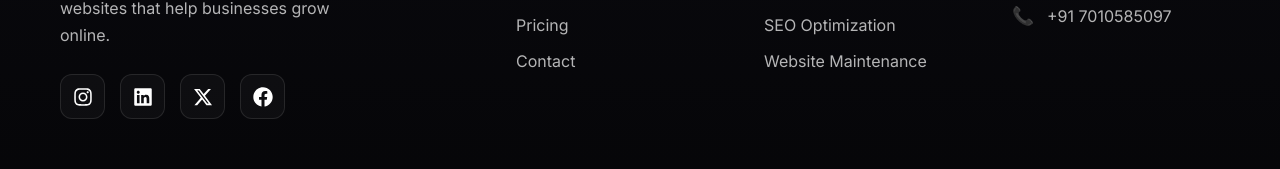
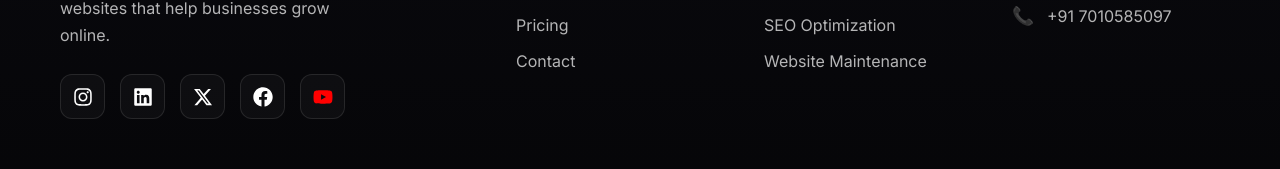
Before and after one commit to KANNAN-TECH/Buisness-website, a React (Vite) app: page / in a window 1280 px wide. Shown: the part 5738-5907 px from the top of the page. Built offline with nearby package versions, Linux system fonts and the light colour scheme.

Commit message:
Add YouTube social media icon to footer

```diff
--- a/src/components/Footer.jsx
+++ b/src/components/Footer.jsx
@@ -55,6 +55,11 @@ function Footer() {
                             <a href="https://www.facebook.com/share/18q2HdmaV4/" target="_blank" rel="noopener noreferrer" aria-label="Facebook">
                                 <svg viewBox="0 0 512 512" width="20" height="20" fill="currentColor">
                                     <path d="M504 256C504 119 393 8 256 8S8 119 8 256c0 123.78 90.69 226.38 209.25 245V327.69h-63V256h63v-54.64c0-62.15 37-96.48 93.67-96.48 27.14 0 55.52 4.84 55.52 4.84v61h-31.28c-30.8 0-40.41 19.12-40.41 38.73V256h68.75l-11 71.69h-57.75V501C413.31 482.38 504 379.78 504 256z" />
+                                </svg>
+                            </a>
+                            <a href="https://youtube.com/@kadigtech?si=cjpZ39lucnqDgntJ" target="_blank" rel="noopener noreferrer" aria-label="YouTube">
+                                <svg viewBox="0 0 576 512" width="20" height="20" fill="#FF0000">
+                                    <path d="M549.655 124.083c-6.281-23.65-24.787-42.276-48.284-48.597C458.781 64 288 64 288 64S117.22 64 74.629 75.486c-23.497 6.322-42.003 24.947-48.284 48.597-11.412 42.867-11.412 132.305-11.412 132.305s0 89.438 11.412 132.305c6.281 23.65 24.787 41.5 48.284 47.821C117.22 448 288 448 288 448s170.781 0 213.371-11.486c23.497-6.321 42.003-24.171 48.284-47.821 11.412-42.867 11.412-132.305 11.412-132.305s0-89.438-11.412-132.305zm-317.51 213.508V175.185l142.739 81.205-142.739 81.201z" />
                                 </svg>
                             </a>
                         </div>
```
